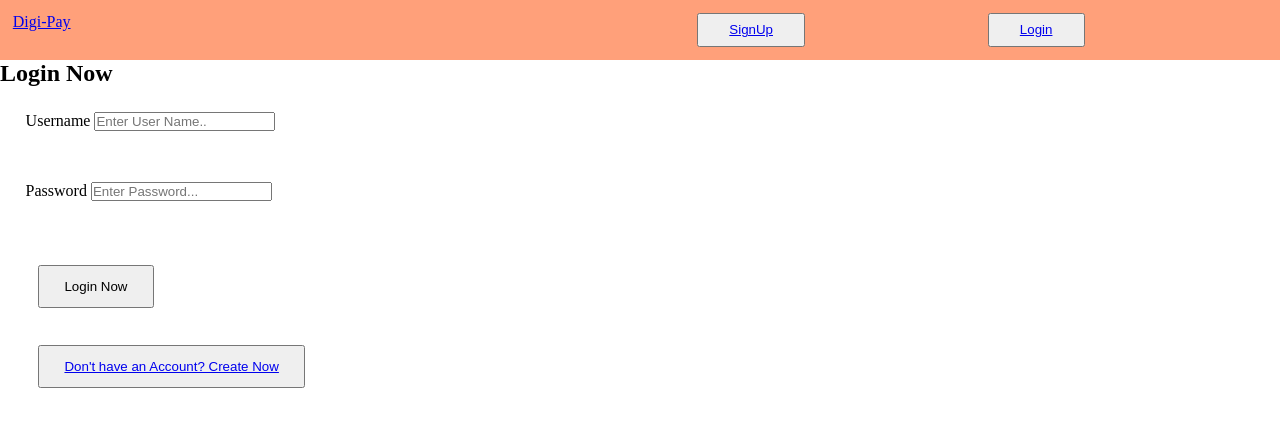
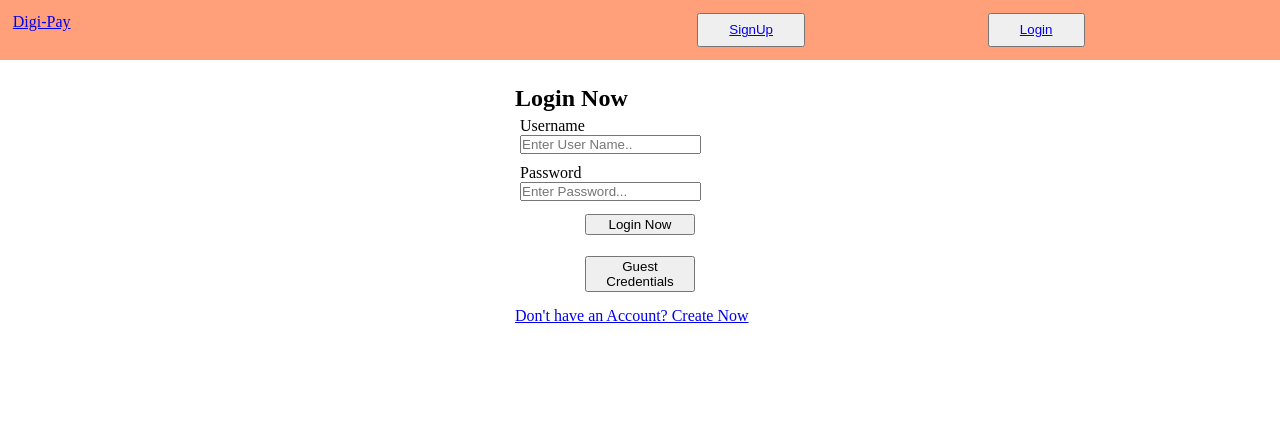
Before and after one commit to sarb001/Pay-me-Now, a React (Vite) app in the folder frontend/: page /login in a window 1280 px wide. Shown: the top 426 px of the page. Built offline with nearby package versions, Linux system fonts and the light colour scheme.

Commit message:
ui completed -signup/login

```diff
--- a/frontend/src/components/Login.jsx
+++ b/frontend/src/components/Login.jsx
@@ -26,10 +26,10 @@ const Login = () => {
 
   return (
     <>
-    <div style = {{padding:'2'}}>
-        <h2> Login Now </h2>
+    <div style = {{padding:'2%' ,display:'flex',flexDirection:'column',alignItems:'center'}}>
 
        <form onSubmit={Loginhandler}>
+        <h2> Login Now </h2>
 
             <div style = {{padding:'2%'}}>
             <label> Username </label>
@@ -43,13 +43,13 @@ const Login = () => {
             value = {password}  onChange={(e) => setpassword(e.target.value)}  />
             </div>
 
-            <div style = {{margin:'3%'}}>
-            <button  style = {{padding:'1% 2%'}} type = "submit"> Login Now </button>
+            <div style = {{margin:'3%',display:'grid',gridTemplateRows : '1fr 1fr' , justifyContent:'space-around'}}>
+              <button style = {{padding:'1% 2%'}} type = "submit"> Login Now </button>
+              <br />
+              <button style = {{padding:'1% 2%'}} > Guest Credentials </button>
+            </div>
             <div style = {{paddingTop:'3%'}}>
-              <button style = {{padding:'1% 2%'}}>
                 <Link  to = "/signup" > Don't have an Account? Create Now </Link>
-              </button>
-            </div>
             </div>
        </form>
 
--- a/frontend/src/components/Signup.jsx
+++ b/frontend/src/components/Signup.jsx
@@ -32,12 +32,11 @@ const Signup = () => {
 
   return (
     <>
-     <div className='signup' style ={{padding:'3%'}}>
-
-          <h2> Create An Account  </h2>
+     <div className='signup' style = {{padding:'2%' ,display:'flex',flexDirection:'column',alignItems:'center'}}>
 
         <form onSubmit={signuphandler}>
 
+          <h2> Create An Account  </h2>
               <div style = {{padding:'2%'}}>
                 <label> First Name </label>
                 <input type = "text"  placeholder='Enter First Name..'
@@ -68,9 +67,7 @@ const Signup = () => {
               </button>
 
               <div style = {{padding:'3%'}}>
-                <button style = {{padding:'1% 2%'}}>
                   <Link  to = "/login" > Login Now </Link>
-                </button>
               </div>
             </div>
 
```
